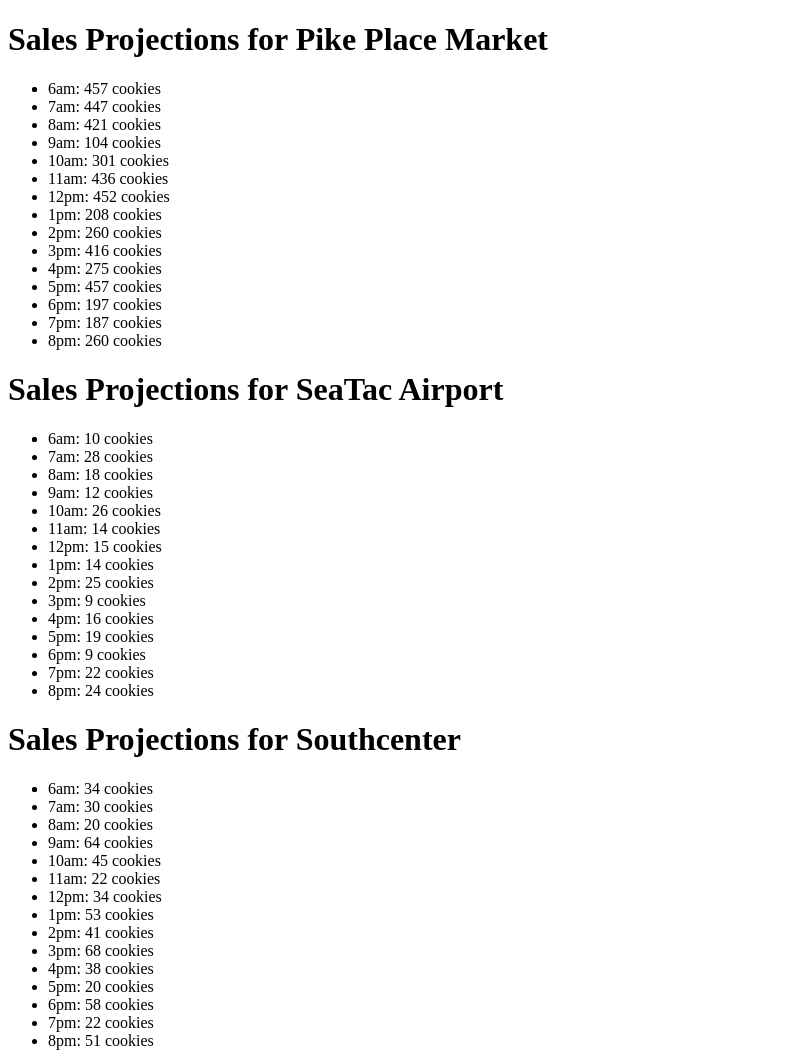
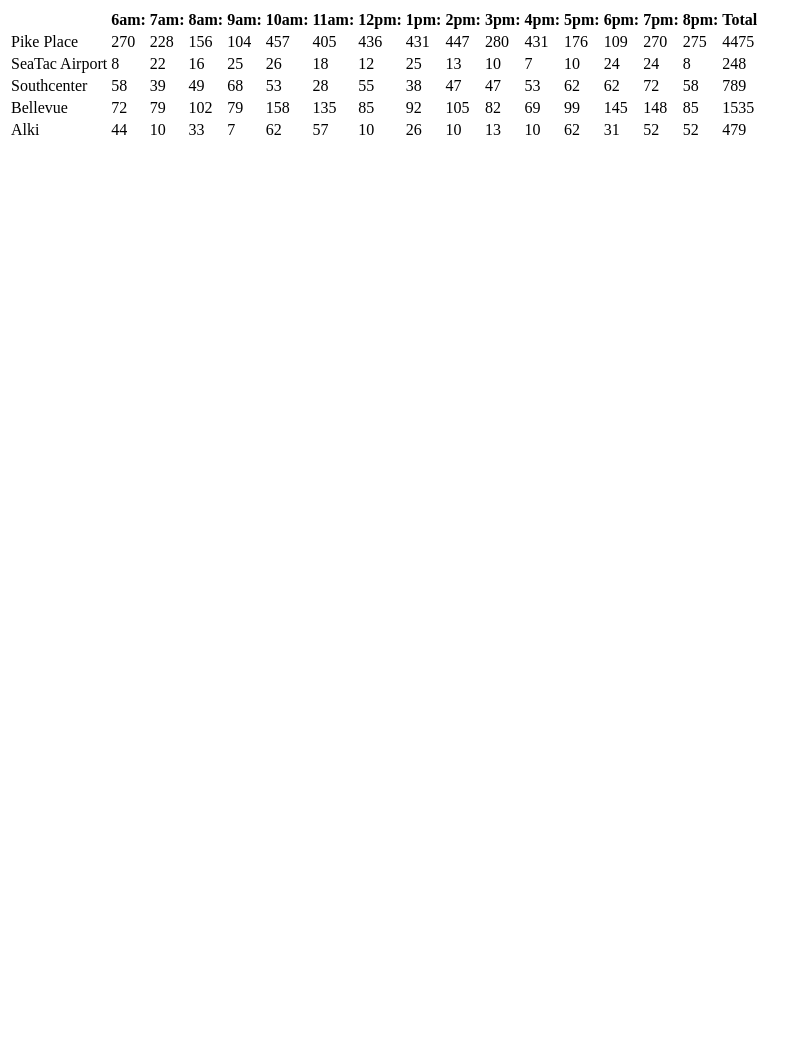
Before and after one commit to jmalesh/Cookie-Stand, a plain HTML site: page sales.html in a window 1280 px wide. Shown: the top 1053 px of the page, without its empty margins (0-811 px from the left). After the commit the page ends 800 px from the top, so only its background shows below. Drawn offline with Linux system fonts and the light colour scheme.

Commit message:
JS is done

```diff
--- a/js/pike.js
+++ b/js/pike.js
@@ -1,130 +1,210 @@
 //global functions and variables
 var openHours = ['6am:', '7am:', '8am:', '9am:', '10am:', '11am:', '12pm:', '1pm:', '2pm:', '3pm:', '4pm:', '5pm:', '6pm:', '7pm:', '8pm:' ];
 
-var msg;
+var allStores = [];
 
-var pikePlace = {
-  locationName: 'Pike\'s Place',
-  minCustomer: 17,
-  maxCustomer: 88,
-  avePerCust: 5.2,
-  aveCustomersIn: function () {
-    return Math.floor(Math.random() * (this.maxCustomer - this.minCustomer + 1)) + this.minCustomer;
-  },
-  aveCookiesPerHour: function () {
-    return Math.floor((this.aveCustomersIn()) * this.avePerCust);
-  },
-  customerArray: [],
-  cookieArray: [],
+var appendRows = document.getElementById('append-rows');
+
+function Store(location,min,max,avgPerSale){
+  this.storeLocation = location;
+  this.min = min;
+  this.max = max;
+  this.avgPerSale = avgPerSale;
+  this.dailyTotal = 0;
+  this.avgCustomer = avgCustomer(this.min,this.max);
+  this.hourlyCustomers = [];
+  this.hourlyCookies = [];
+  for (var i = 0; i < openHours.length; i++) {
+    this.hourlyCustomers.push(avgCustomer(min,max));
+  };
+  for (var i = 0; i < openHours.length; i++){
+    this.hourlyCookies.push(totalCookiesPerHour(this.hourlyCustomers[i], this.avgPerSale));
+    this.dailyTotal += this.hourlyCookies[i];
+  };
 };
 
-var newData = document.getElementById('newData');
-for (var i = 0; i < openHours.length; i++) {
-  var openTimes = document.createElement('li');
-  pikePlace.cookieArray.push(pikePlace.aveCookiesPerHour());
-  openTimes.textContent = (openHours[i] + ' ' + pikePlace.cookieArray[i] + ' cookies');
-  newData.appendChild(openTimes);
+function avgCustomer(min,max){
+  return Math.floor(Math.random() * (max - min + 1)) + min;
+};
+
+function totalCookiesPerHour(hourlyCustomers, avgPerSale) {
+  return Math.floor(hourlyCustomers * avgPerSale);
+};
+
+function time(){
+  var tr = document.createElement('tr');
+  var empty = document.createElement('td');
+  tr.appendChild(empty);
+  for (var i = 0; i < openHours.length; i++){
+    var th = document.createElement('th');
+    th.textContent = openHours[i];
+    tr.appendChild(th);
+  }
+  var totalCookie = document.createElement('th');
+  totalCookie.textContent = 'Total';
+  tr.appendChild(totalCookie);
+  appendRows.appendChild(tr);
 }
 
-var seaTac = {
-  locationName: 'SeaTac Airport',
-  minCustomer: 6,
-  maxCustomer: 24,
-  avePerCust: 1.2,
-  aveCustomersIn: function () {
-    return Math.floor(Math.random() * (this.maxCustomer - this.minCustomer + 1)) + this.minCustomer;
-  },
-  aveCookiesPerHour: function () {
-    return Math.floor((this.aveCustomersIn()) * this.avePerCust);
-  },
-  customerArray: [],
-  cookieArray: [],
+function data(store) {
+  var tr = document.createElement('tr');
+  var nameCell = document.createElement('td');
+  nameCell.textContent = store.storeLocation;
+  tr.appendChild(nameCell);
+  for (var i = 0; i < store.hourlyCookies.length; i++){
+    var td = document.createElement('td');
+    td.textContent = store.hourlyCookies[i];
+    tr.appendChild(td);
+  };
+  var total = document.createElement('td');
+  total.textContent = store.dailyTotal;
+  tr.appendChild(total);
+  appendRows.appendChild(tr);
 };
 
-var seaTacData = document.getElementById('seaTacData');
-for (var i = 0; i < openHours.length; i++) {
-  var seaAir = document.createElement('li');
-  seaTac.cookieArray.push(seaTac.aveCookiesPerHour());
-  seaAir.textContent = (openHours[i] + ' ' + seaTac.cookieArray[i] + ' cookies');
-  seaTacData.appendChild(seaAir);
+allStores.push(new Store('Pike Place',17,88,5.2));
+allStores.push(new Store('SeaTac Airport',6,24,1.2));
+allStores.push(new Store('Southcenter',11,38,1.9));
+allStores.push(new Store('Bellevue',20,48,3.3));
+allStores.push(new Store('Alki',3,24,2.6));
+
+time();
+for (i = 0; i < allStores.length; i++) {
+  data(allStores[i]);
 };
 
-var southCenter = {
-  locationName: 'Southcenter Mall',
-  minCustomer: 11,
-  maxCustomer: 38,
-  avePerCust: 1.9,
-  aveCustomersIn: function () {
-    return Math.floor(Math.random() * (this.maxCustomer - this.minCustomer + 1)) + this.minCustomer;
-  },
-  aveCookiesPerHour: function () {
-    return Math.floor((this.aveCustomersIn()) * this.avePerCust);
-  },
-  customerArray: [],
-  cookieArray: [],
-};
 
-var southCenterData = document.getElementById('southCenterData');
-for (var i = 0; i < openHours.length; i++) {
-  var centerSouth = document.createElement('li');
-  southCenter.cookieArray.push(southCenter.aveCookiesPerHour());
-  centerSouth.textContent = (openHours[i] + ' ' + southCenter.cookieArray[i] + ' cookies');
-  southCenterData.appendChild(centerSouth);
-}
 
-var bellSquare = {
-  locationName: 'Bellevue Square Mall',
-  minCustomer: 20,
-  maxCustomer: 48,
-  avePerCust: 3.3,
-  aveCustomersIn: function () {
-    return Math.floor(Math.random() * (this.maxCustomer - this.minCustomer + 1)) + this.minCustomer;
-  },
-  aveCookiesPerHour: function () {
-    return Math.floor((this.aveCustomersIn()) * this.avePerCust);
-  },
-  customerArray: [],
-  cookieArray: [],
-};
 
-var bellSquareData = document.getElementById('bellSquareData');
-for (var i = 0; i < openHours.length; i++) {
-  var squareBell = document.createElement('li');
-  bellSquare.cookieArray.push(bellSquare.aveCookiesPerHour());
-  squareBell.textContent = (openHours[i] + ' ' + bellSquare.cookieArray[i] + ' cookies');
-  bellSquareData.appendChild(squareBell);
-};
 
-var alkiBeach = {
-  locationName: 'Alki Beach',
-  minCustomer: 3,
-  maxCustomer: 24,
-  avePerCust: 2.6,
-  aveCustomersIn: function () {
-    return Math.floor(Math.random() * (this.maxCustomer - this.minCustomer + 1)) + this.minCustomer;
-  },
-  aveCookiesPerHour: function () {
-    return Math.floor((this.aveCustomersIn()) * this.avePerCust);
-  },
-  customerArray: [],
-  cookieArray: [],
-};
 
-var alkiBeachData = document.getElementById('alkiBeachData');
-for (var i = 0; i < openHours.length; i++) {
-  var beachAlki = document.createElement('li');
-  alkiBeach.cookieArray.push(alkiBeach.aveCookiesPerHour());
-  beachAlki.textContent = (openHours[i] + ' ' + alkiBeach.cookieArray[i] + ' cookies');
-  alkiBeachData.appendChild(beachAlki);
-};
 
-// function calcTotalAlki () {
-//   for (var i = 0; i < alkiBeach.cookieArray; i++) {
-//     var totalCookie = [];
-//      // 'this' is a keyword that can be used within an object...
-//      // ...to refer to the object itself
-//     totalCookie.push(;
-//     // Math.floor(this.calcRandomGulls(this.minGullsPerHour, this.maxGullsPerHour) * this.avgFriesPerGull);
-//     // this.hourlyTotals.push(singleHour);
-//   };
+
+//
+//
+//
+// var pikePlace = {
+//   locationName: 'Pike\'s Place',
+//   minCustomer: 17,
+//   maxCustomer: 88,
+//   avePerCust: 5.2,
+//   aveCustomersIn: function () {
+//     return Math.floor(Math.random() * (this.maxCustomer - this.minCustomer + 1)) + this.minCustomer;
+//   },
+//   aveCookiesPerHour: function () {
+//     return Math.floor((this.aveCustomersIn()) * this.avePerCust);
+//   },
+//   customerArray: [],
+//   cookieArray: [],
 // };
+//
+// var newData = document.getElementById('newData');
+// for (var i = 0; i < openHours.length; i++) {
+//   var openTimes = document.createElement('li');
+//   pikePlace.cookieArray.push(pikePlace.aveCookiesPerHour());
+//   openTimes.textContent = (openHours[i] + ' ' + pikePlace.cookieArray[i] + ' cookies');
+//   newData.appendChild(openTimes);
+// }
+//
+// var seaTac = {
+//   locationName: 'SeaTac Airport',
+//   minCustomer: 6,
+//   maxCustomer: 24,
+//   avePerCust: 1.2,
+//   aveCustomersIn: function () {
+//     return Math.floor(Math.random() * (this.maxCustomer - this.minCustomer + 1)) + this.minCustomer;
+//   },
+//   aveCookiesPerHour: function () {
+//     return Math.floor((this.aveCustomersIn()) * this.avePerCust);
+//   },
+//   customerArray: [],
+//   cookieArray: [],
+// };
+//
+// var seaTacData = document.getElementById('seaTacData');
+// for (var i = 0; i < openHours.length; i++) {
+//   var seaAir = document.createElement('li');
+//   seaTac.cookieArray.push(seaTac.aveCookiesPerHour());
+//   seaAir.textContent = (openHours[i] + ' ' + seaTac.cookieArray[i] + ' cookies');
+//   seaTacData.appendChild(seaAir);
+// };
+//
+// var southCenter = {
+//   locationName: 'Southcenter Mall',
+//   minCustomer: 11,
+//   maxCustomer: 38,
+//   avePerCust: 1.9,
+//   aveCustomersIn: function () {
+//     return Math.floor(Math.random() * (this.maxCustomer - this.minCustomer + 1)) + this.minCustomer;
+//   },
+//   aveCookiesPerHour: function () {
+//     return Math.floor((this.aveCustomersIn()) * this.avePerCust);
+//   },
+//   customerArray: [],
+//   cookieArray: [],
+// };
+//
+// var southCenterData = document.getElementById('southCenterData');
+// for (var i = 0; i < openHours.length; i++) {
+//   var centerSouth = document.createElement('li');
+//   southCenter.cookieArray.push(southCenter.aveCookiesPerHour());
+//   centerSouth.textContent = (openHours[i] + ' ' + southCenter.cookieArray[i] + ' cookies');
+//   southCenterData.appendChild(centerSouth);
+// }
+//
+// var bellSquare = {
+//   locationName: 'Bellevue Square Mall',
+//   minCustomer: 20,
+//   maxCustomer: 48,
+//   avePerCust: 3.3,
+//   aveCustomersIn: function () {
+//     return Math.floor(Math.random() * (this.maxCustomer - this.minCustomer + 1)) + this.minCustomer;
+//   },
+//   aveCookiesPerHour: function () {
+//     return Math.floor((this.aveCustomersIn()) * this.avePerCust);
+//   },
+//   customerArray: [],
+//   cookieArray: [],
+// };
+//
+// var bellSquareData = document.getElementById('bellSquareData');
+// for (var i = 0; i < openHours.length; i++) {
+//   var squareBell = document.createElement('li');
+//   bellSquare.cookieArray.push(bellSquare.aveCookiesPerHour());
+//   squareBell.textContent = (openHours[i] + ' ' + bellSquare.cookieArray[i] + ' cookies');
+//   bellSquareData.appendChild(squareBell);
+// };
+//
+// var alkiBeach = {
+//   locationName: 'Alki Beach',
+//   minCustomer: 3,
+//   maxCustomer: 24,
+//   avePerCust: 2.6,
+//   aveCustomersIn: function () {
+//     return Math.floor(Math.random() * (this.maxCustomer - this.minCustomer + 1)) + this.minCustomer;
+//   },
+//   aveCookiesPerHour: function () {
+//     return Math.floor((this.aveCustomersIn()) * this.avePerCust);
+//   },
+//   customerArray: [],
+//   cookieArray: [],
+// };
+//
+// var alkiBeachData = document.getElementById('alkiBeachData');
+// for (var i = 0; i < openHours.length; i++) {
+//   var beachAlki = document.createElement('li');
+//   alkiBeach.cookieArray.push(alkiBeach.aveCookiesPerHour());
+//   beachAlki.textContent = (openHours[i] + ' ' + alkiBeach.cookieArray[i] + ' cookies');
+//   alkiBeachData.appendChild(beachAlki);
+// };
+//
+// // function calcTotalAlki () {
+// //   for (var i = 0; i < alkiBeach.cookieArray; i++) {
+// //     var totalCookie = [];
+// //      // 'this' is a keyword that can be used within an object...
+// //      // ...to refer to the object itself
+// //     totalCookie.push(;
+// //     // Math.floor(this.calcRandomGulls(this.minGullsPerHour, this.maxGullsPerHour) * this.avgFriesPerGull);
+// //     // this.hourlyTotals.push(singleHour);
+// //   };
+// // };
--- a/sales.html
+++ b/sales.html
@@ -8,26 +8,7 @@
 
   <body>
 
-    <h1>Sales Projections for Pike Place Market</h1>
-      <ul>
-        <li id="newData"></li>
-      </ul>
-    <h1>Sales Projections for SeaTac Airport</h1>
-      <ul>
-        <li id="seaTacData"></li>
-      </ul>
-    <h1>Sales Projections for Southcenter</h1>
-      <ul>
-        <li id="southCenterData"></li>
-      </ul>
-    <h1>Sales Projections for Bellevue Square</h1>
-      <ul>
-        <li id="bellSquareData"></li>
-      </ul>
-    <h1>Sales Projections for Alki Beach</h1>
-      <ul>
-        <li id="alkiBeachData"></li>
-      </ul>
+  <table id="append-rows"></table>
     <script src="js/pike.js" type="text/javascript"></script>
   </body>
 
```
